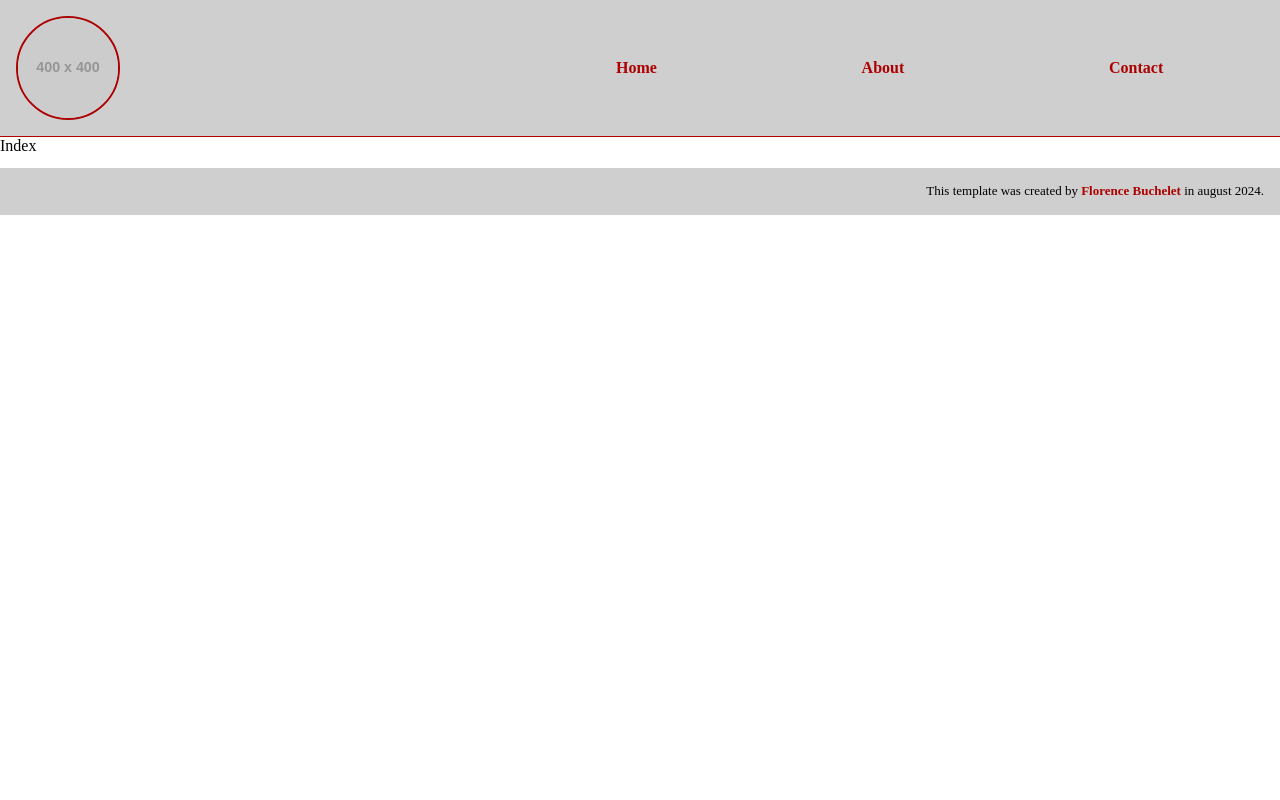
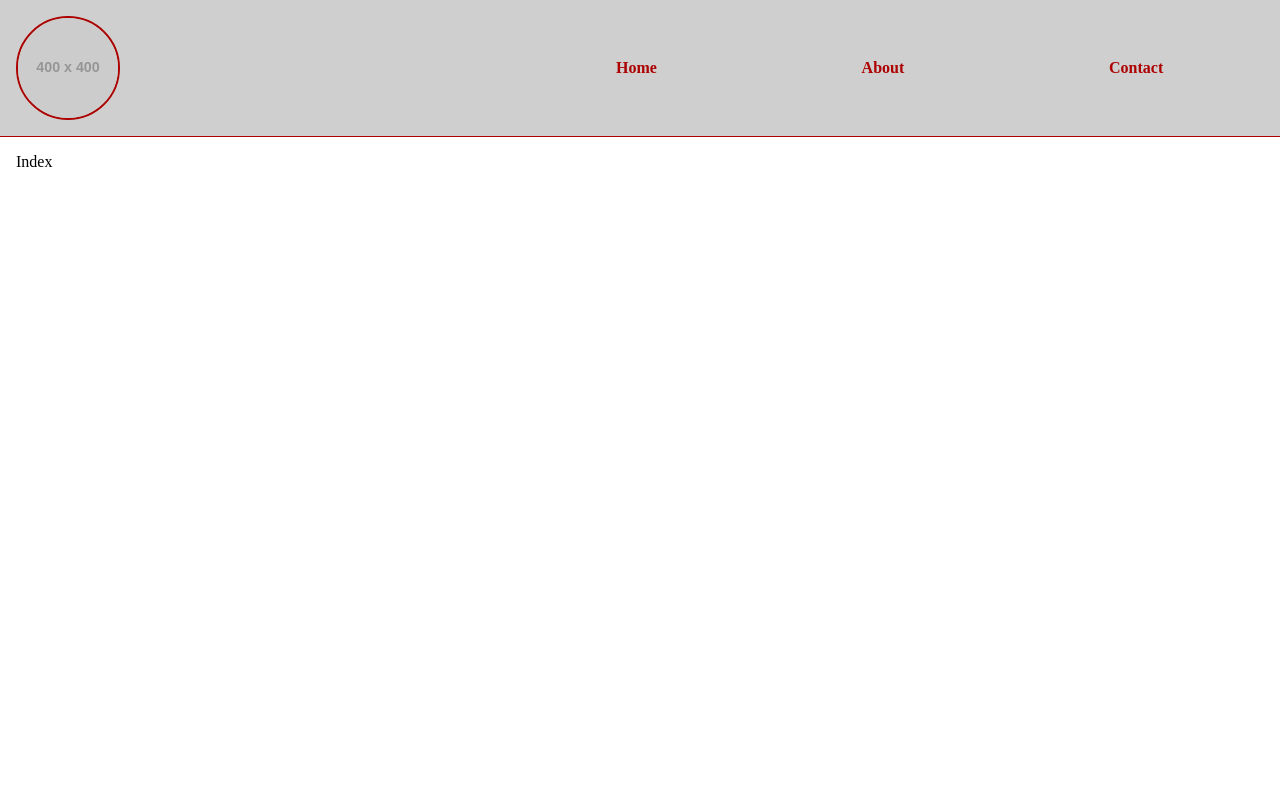
Before and after one commit to FlorenceBuchelet/nextTS-fullstack-template, a Next.js app in the folder frontend/: page / in a window 1280 px wide. Shown: the top 800 px of the page. Built offline with nearby package versions, Linux system fonts and the light colour scheme.

Commit message:
body height

```diff
--- a/frontend/src/layouts/Layout.tsx
+++ b/frontend/src/layouts/Layout.tsx
@@ -4,7 +4,7 @@ import Header from "./Header";
 export default function Layout({ children }: { children: React.ReactNode }) {
     return (
         <>
-        <Header />
+            <Header />
             <section className="body">
                 {children}
             </section>
--- a/frontend/src/styles/base/_base.scss
+++ b/frontend/src/styles/base/_base.scss
@@ -17,6 +17,10 @@ a {
     }
 }
 
+.body {
+    padding: 1rem;
+    min-height: 70vw;
+}
 
 
 // debugging
--- a/frontend/src/styles/base/_reset.scss
+++ b/frontend/src/styles/base/_reset.scss
@@ -22,7 +22,7 @@ html {
  * Remove the margin in all browsers.
  */
 
-body {
+body, p, ul {
     margin: 0;
 }
 
```
